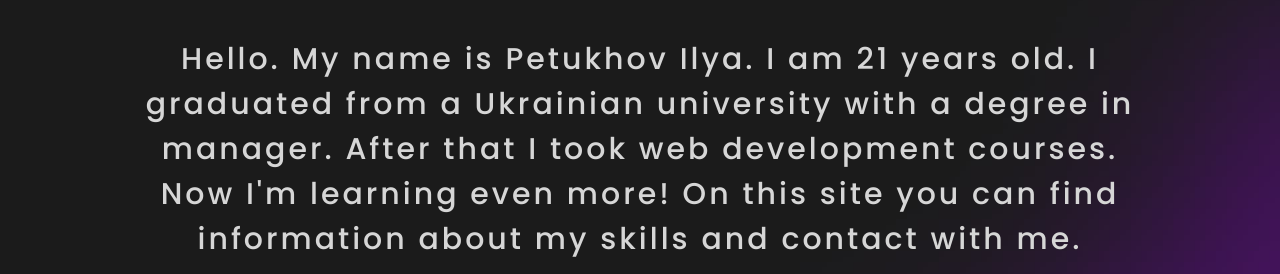
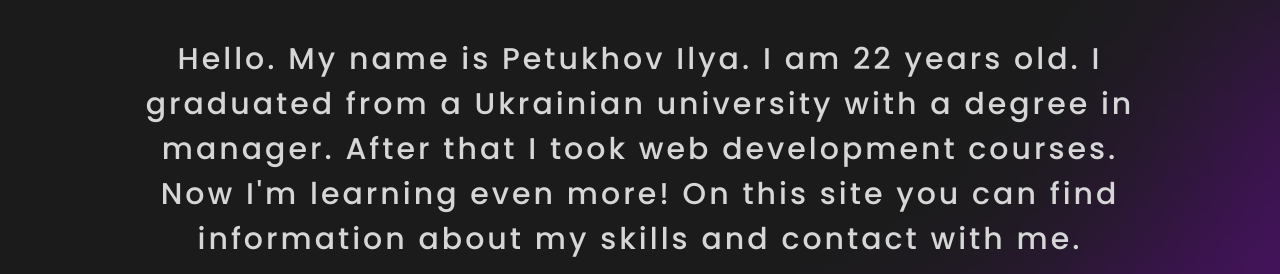
Before and after one commit to sansay2k/sansay2k.github.io, a plain HTML site: page index.html in a window 1280 px wide. Shown: the part 678-952 px from the top of the page. Drawn offline with Linux system fonts and the light colour scheme.

Commit message:
Update index.html

```diff
--- a/index.html
+++ b/index.html
@@ -33,7 +33,7 @@
     <div class="container">
         <div class="title animate__animated animate__fadeInUp wow" data-wow-duration="0.5s" data-wow-delay="0.5s">About me</div>
         <div class="about__descr animate__animated animate__fadeInUp wow" data-wow-duration="0.5s" data-wow-delay="0.7s">Hello. My name is Petukhov Ilya. I am
-            21 years old. I graduated from a
+            22 years old. I graduated from a
             Ukrainian university with a degree in
             manager. After that I took web
             development courses. Now I'm
```
